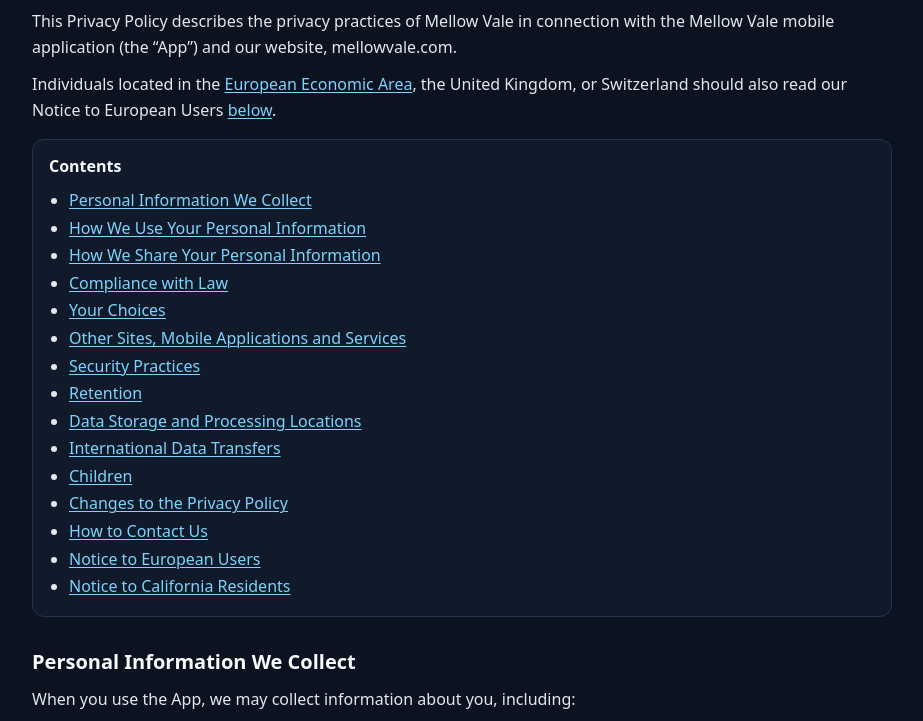
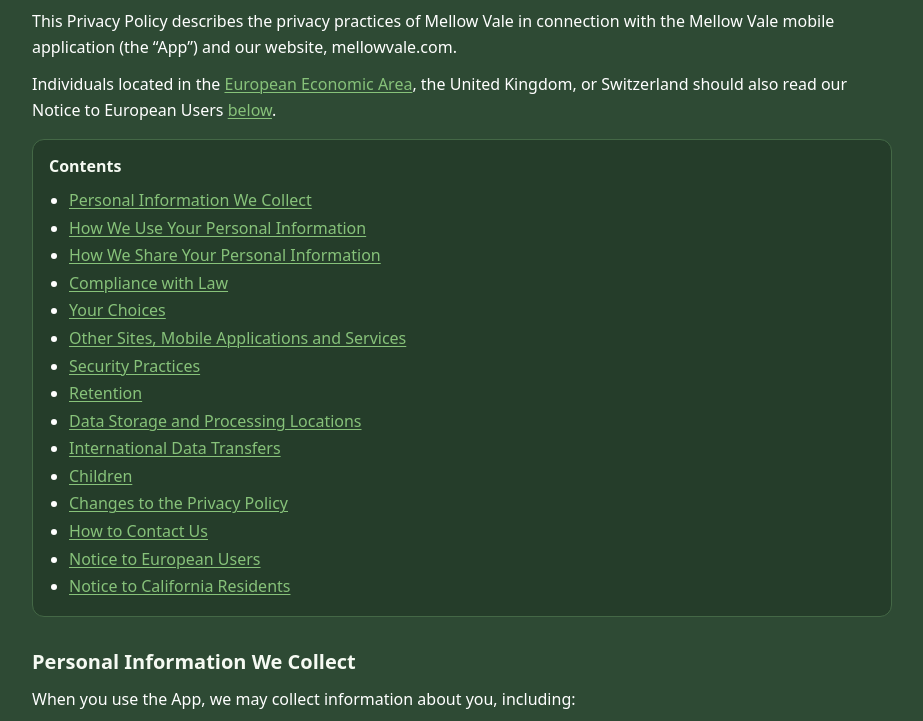
Before and after one commit to MellowVale/web, a plain HTML site: page privacy_policy.html in a window 1280 px wide. Shown: the part 99-820 px from the top of the page, without its empty margins (178-1101 px from the left). Drawn offline with Linux system fonts and the dark colour scheme.

Commit message:
Update privacy_policy.html

```diff
--- a/privacy_policy.html
+++ b/privacy_policy.html
@@ -21,14 +21,14 @@
 
         @media (prefers-color-scheme: dark) {
             :root {
-                --bg: #0b1220;
-                --surface: #111a2b;
-                --text: #e5e7eb;
-                --muted: #cbd5e1;
-                --heading: #f8fafc;
-                --link: #7dd3fc;
-                --border: #26334d;
-                --focus: #fbbf24;
+                --bg: #2E4A34;      /* MVColors.green3Dark (scaffold background) */
+                --surface: #253D2A; /* MVColors.green5Dark blend (lifted panels) */
+                --text: #FFFFFF;    /* MVColors.white */
+                --muted: #C4CCC6;   /* white @ 72% over bg (matches app secondaryTextColor) */
+                --heading: #F6FAF3; /* near-white for headings */
+                --link: #87C27A;    /* MVColors.green2Dark */
+                --border: #446846;  /* green2Dark @ 25% over bg */
+                --focus: #A2C25A;   /* MVColors.green11 */
             }
         }
 
```
